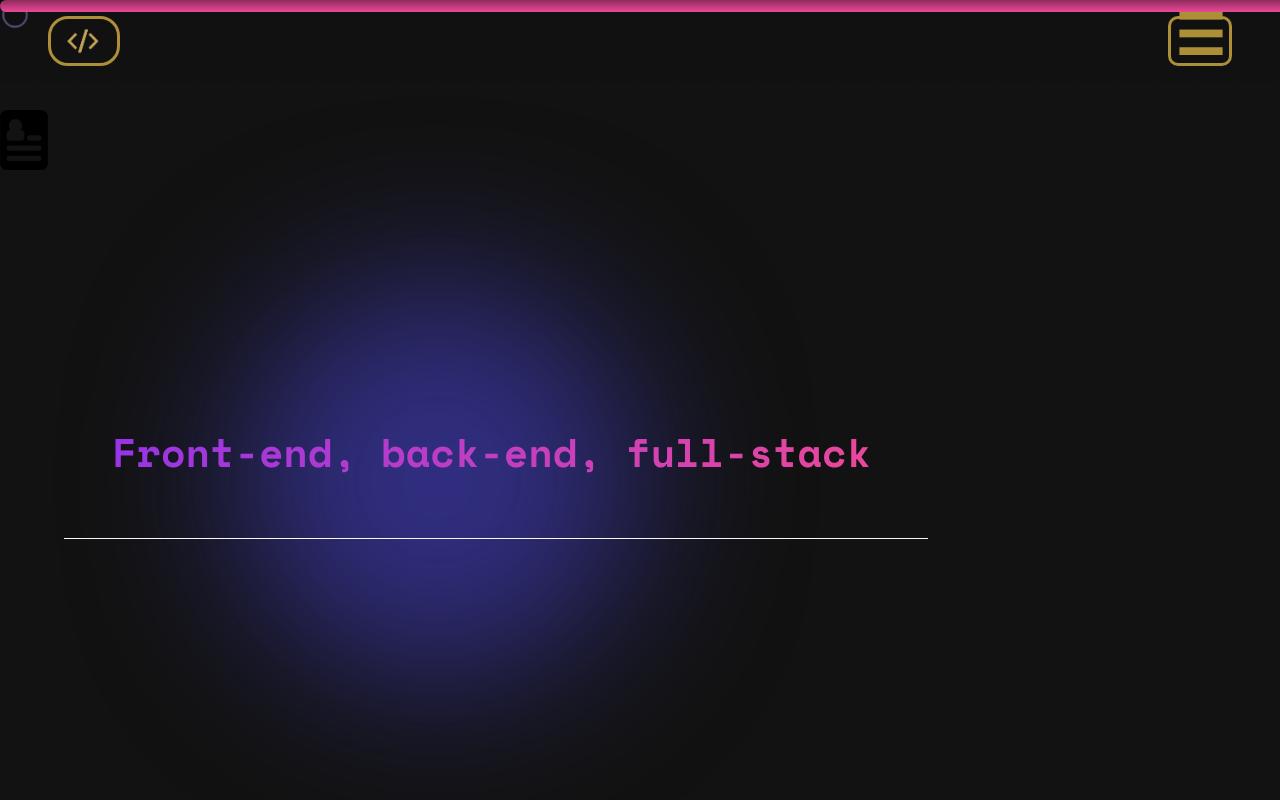
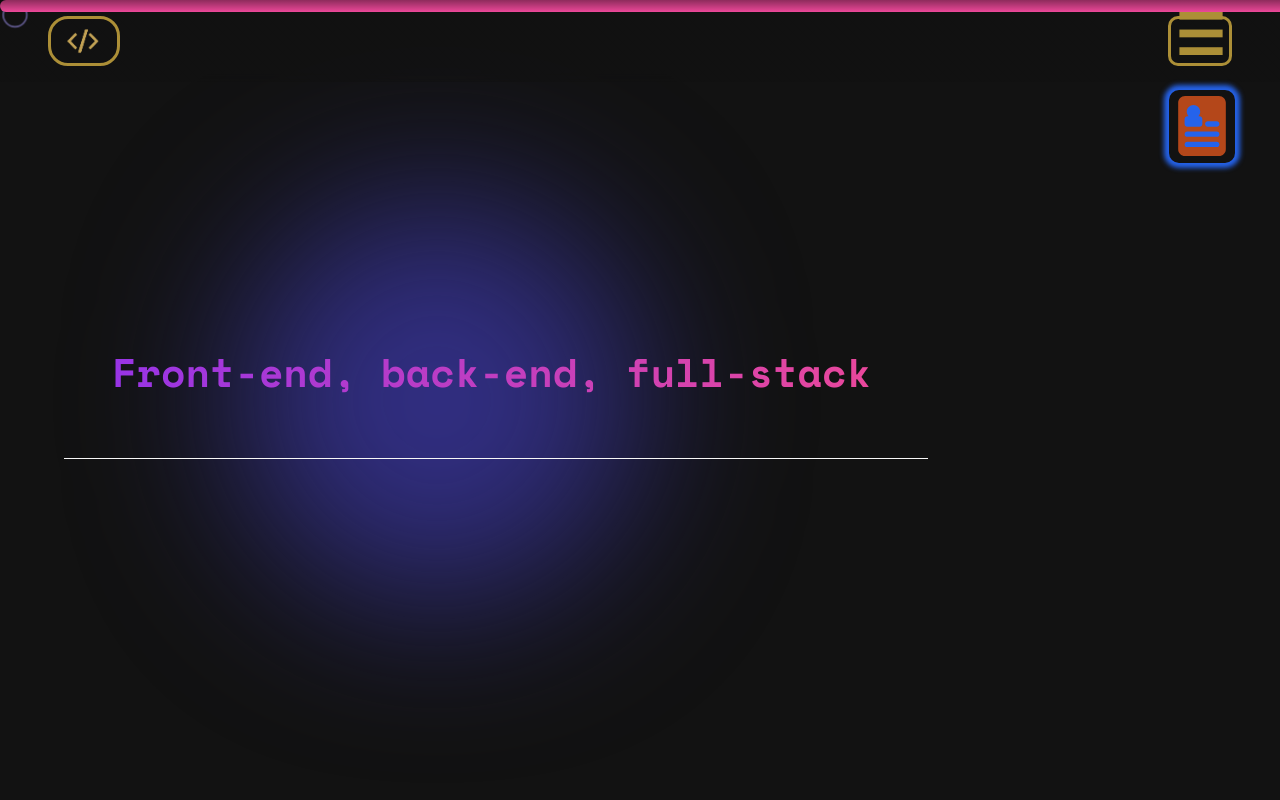
Before and after one commit to JamieJB123/portfolio, a React (Vite) app: page / in a window 1280 px wide. Shown: the top 800 px of the page. Built offline with nearby package versions, Linux system fonts and the light colour scheme.

Commit message:
Add and style downloadable CV

```diff
--- a/src/App.css
+++ b/src/App.css
@@ -163,10 +163,28 @@ button {
 
 .download-cv {
     display: flex;
-    position: absolute;
-    top: 100px;
-    right: 2rem;
+    flex-direction: column;
+    padding: 0.4rem 0.2rem;
+    border-radius: 10px;
+    align-items: center;
+    position: fixed;
+    top: 90px;
+    right: 2.8rem;
+    z-index: 1000;
+    box-shadow: 0px 0px 5px 5px #2563EB;
+    transition: 0.2s ease-in;
 }
+
+.download-cv:hover {
+    box-shadow: 0px 0px 5px 5px var(--vibrant-purple);
+    scale: 1.05;
+}
+
+.download-cv:active {
+    scale: 0.9;
+    box-shadow: 0px 0px 5px 5px #2563EB;
+}
+
 
 /* Header Section */
 
--- a/src/App.jsx
+++ b/src/App.jsx
@@ -1,5 +1,4 @@
 import './App.css'
-import Navbar from './components/Navbar'
 import Nav from './components/Nav'
 import CV from './components/CV'
 import MouseMove from './components/MouseMove'
@@ -13,7 +12,6 @@ export default function App() {
 
   return (
     <>
-      {/* <Navbar /> */}
       < Nav />
       <MouseMove />
       <CV />
--- a/src/components/CV.jsx
+++ b/src/components/CV.jsx
@@ -2,8 +2,9 @@ import { a } from "motion/react-client"
 
 export default function CV() {
     return (
-        <a href="public/CV.pdf" download className="download-cv glow-box" style={{'--glow-color': 'var(--orange)'}} aria-label="Download my CV as a PDF">
-            <svg width="100" height="100" fill="#000000" version="1.1" id="Capa_1" xmlns="http://www.w3.org/2000/svg" xmlns:xlink="http://www.w3.org/1999/xlink" viewBox="0 0 43.916 43.916" xml:space="preserve">
+        <a href="/CV.pdf" download className="download-cv" aria-label="Download my CV as a PDF">
+            <svg width="60" height="60" fill="#B4471A" version="1.1" id="Capa_1" xmlns="http://www.w3.org/2000/svg" viewBox="0 0 43.916 43.916">
+                <rect x="6" y="2" width="30" height="38" fill="#2563EB"/>
                 <path d="M34.395,0H9.522c-2.762,0-5,2.239-5,5v33.916c0,2.761,2.238,5,5,5h24.871c2.762,0,5-2.239,5-5V5 C39.395,2.239,37.154,0,34.395,0z M9.208,16.855c0-1.172,0.951-2.121,2.121-2.121h0.742c-0.791-0.874-1.277-2.03-1.277-3.304 c0-2.723,2.209-4.931,4.932-4.931c2.725,0,4.932,2.207,4.932,4.932c0,1.272-0.486,2.429-1.279,3.303h0.709 c1.172,0,2.121,0.949,2.121,2.121v3.578c0,1.122-0.875,2.03-1.975,2.106h-9.051c-1.1-0.076-1.975-0.984-1.975-2.106V16.855 L9.208,16.855z M32.708,37.416h-21.5c-1.104,0-2-0.896-2-2s0.896-2,2-2h21.5c1.104,0,2,0.896,2,2S33.812,37.416,32.708,37.416z M32.708,29.916h-21.5c-1.104,0-2-0.896-2-2s0.896-2,2-2h21.5c1.104,0,2,0.896,2,2S33.812,29.916,32.708,29.916z M32.708,22.416 h-6.5c-1.104,0-2-0.896-2-2c0-1.104,0.896-2,2-2h6.5c1.104,0,2,0.896,2,2C34.708,21.52,33.812,22.416,32.708,22.416z"></path>
             </svg>
         </a>
```
